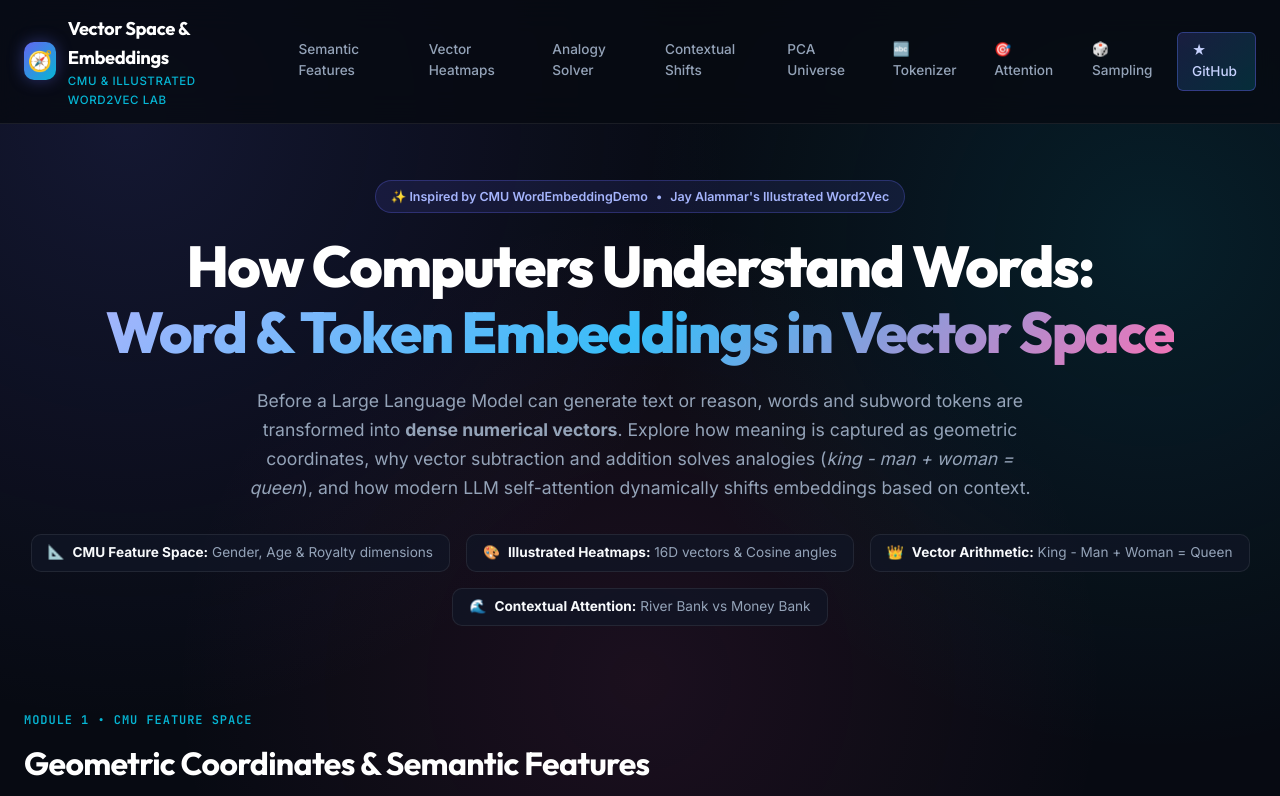
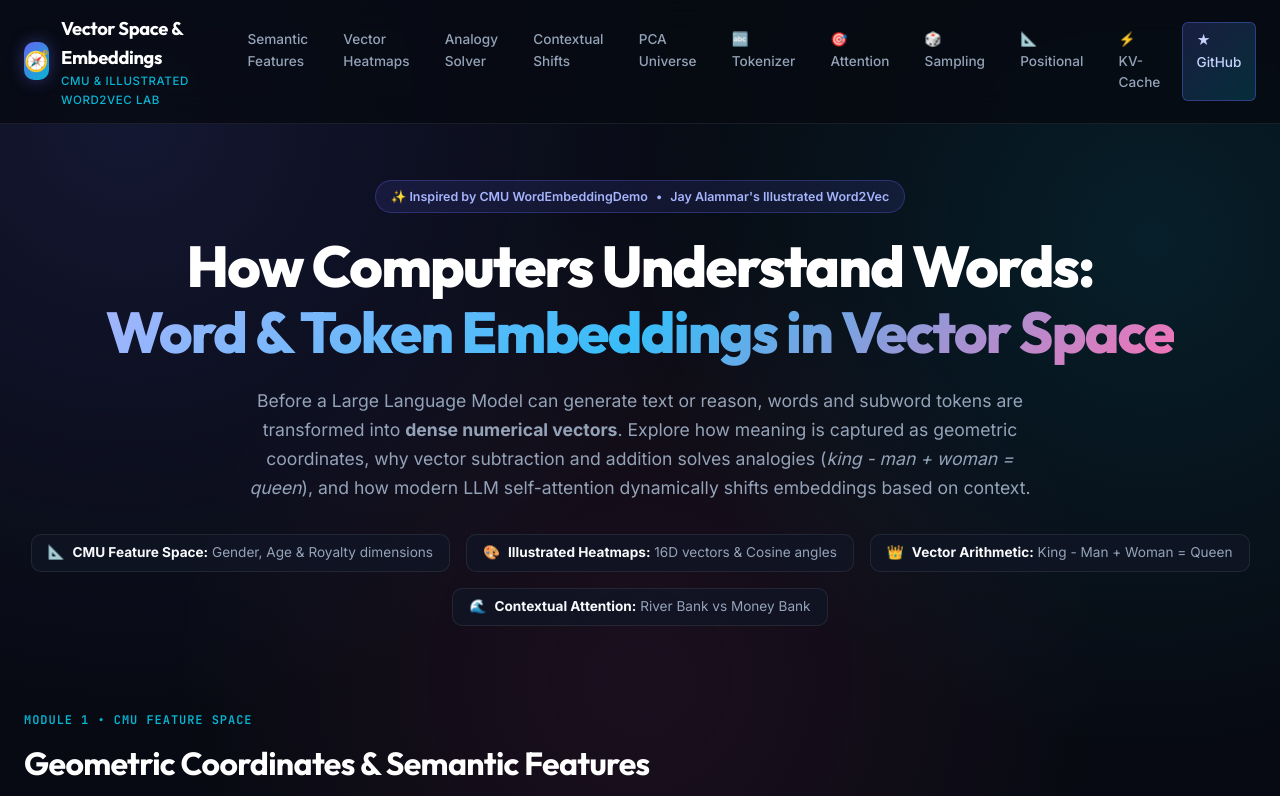
Before and after one commit to martianunlimited/llm_embedding, a plain HTML site: page index.html in a window 1280 px wide. Shown: the top 796 px of the page. Drawn offline with Linux system fonts and the light colour scheme.

Commit message:
docs: add companion links to Demo 5 (Positional) and Demo 6 (KV-Cache)

```diff
--- a/index.html
+++ b/index.html
@@ -30,6 +30,8 @@
         <a href="https://martianunlimited.github.io/llm_tokenizer/" class="nav-link" target="_blank" rel="noopener">🔤 Tokenizer</a>
         <a href="https://martianunlimited.github.io/llm_attention/" class="nav-link" target="_blank" rel="noopener">🎯 Attention</a>
         <a href="https://martianunlimited.github.io/llm_sampling/" class="nav-link" target="_blank" rel="noopener">🎲 Sampling</a>
+        <a href="https://martianunlimited.github.io/llm_positional/" class="nav-link" target="_blank" rel="noopener">📐 Positional</a>
+        <a href="https://martianunlimited.github.io/llm_kvcache/" class="nav-link" target="_blank" rel="noopener">⚡ KV-Cache</a>
         <a href="https://github.com/martianunlimited/llm_embedding" class="nav-link nav-cta" target="_blank" rel="noopener">★ GitHub</a>
       </nav>
     </div>
```
